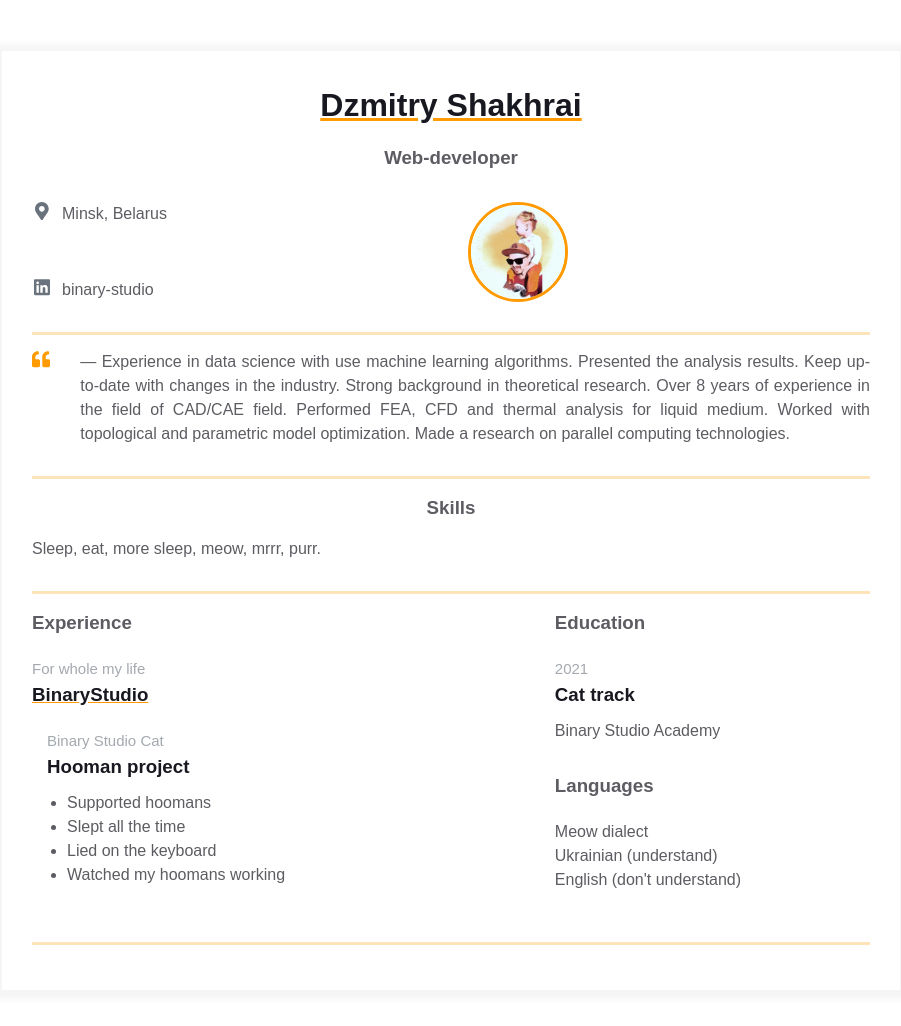
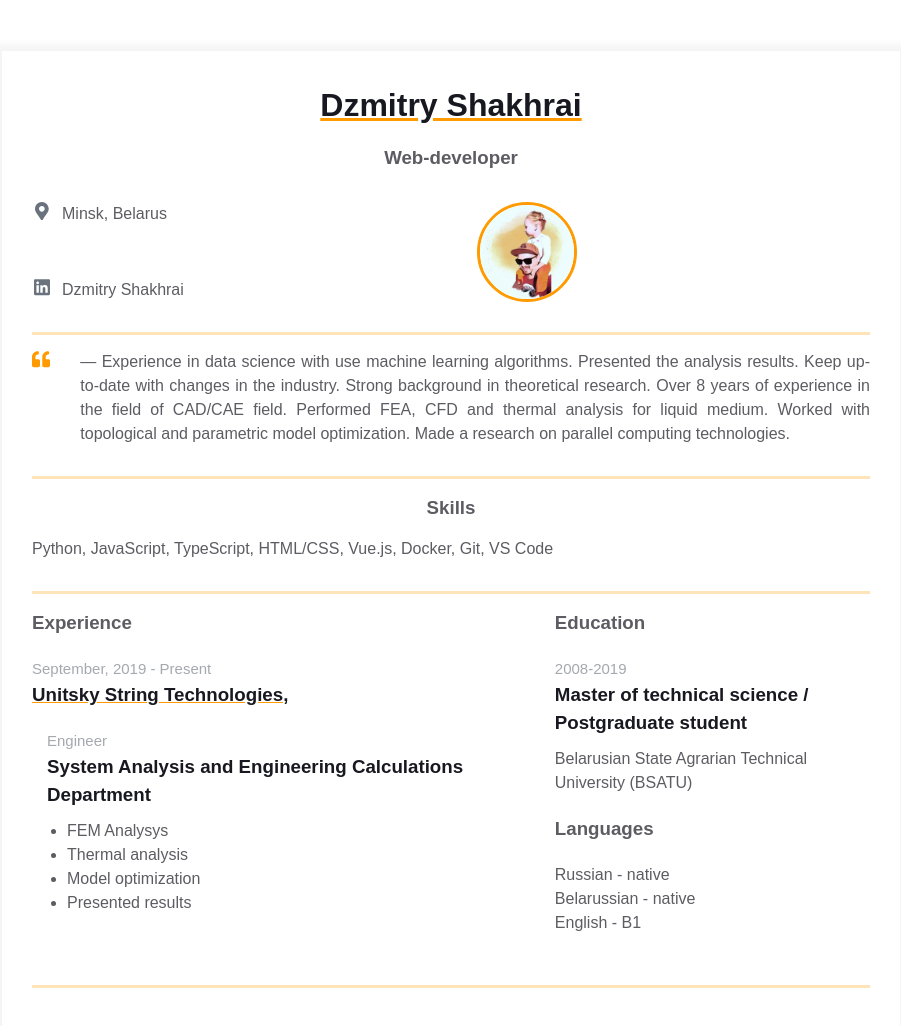
Before and after one commit to mitjasha/homepage, a plain HTML site: page index.html in a window 1280 px wide. Shown: the whole page, without its empty margins (189-1090 px from the left). Drawn offline with Linux system fonts and the light colour scheme.

Commit message:
Change resume information

```diff
--- a/index.html
+++ b/index.html
@@ -31,7 +31,7 @@
                   <span>Minsk, Belarus</span>
                 </a>
                 <a
-                  href="https://ua.linkedin.com/company/binary-studio_241166"
+                  href="https://www.linkedin.com/in/dzmitry-shakhrai-483ab310a/"
                   rel="author"
                   class="contact-info__item"
                 >
@@ -46,7 +46,7 @@
                       ></path>
                     </svg>
                   </div>
-                  <span>binary-studio</span>
+                  <span>Dzmitry Shakhrai</span>
                 </a>
               </div>
 
@@ -94,7 +94,8 @@
             <div class="skills">
               <h3 class="skills__header">Skills</h3>
               <p class="skills__text">
-                Sleep, eat, more sleep, meow, mrrr, purr.
+                Python, JavaScript, TypeScript, HTML/CSS, Vue.js, Docker, Git,
+                VS Code
               </p>
             </div>
           </div>
@@ -107,25 +108,25 @@
                 <div class="experiences__company">
                   <div class="experiences__company-header">
                     <span class="experiences__company-header-durability"
-                      >For whole my life</span
+                      >September, 2019 - Present</span
                     >
                     <h3 class="experiences__company-header-name">
-                      BinaryStudio
+                      Unitsky String Technologies,
                     </h3>
                   </div>
 
                   <div class="experiences__company-project">
                     <span class="experiences__company-project-role"
-                      >Binary Studio Cat</span
+                      >Engineer</span
                     >
                     <h3 class="experiences__company-project-name">
-                      Hooman project
+                      System Analysis and Engineering Calculations Department
                     </h3>
                     <ul class="experiences__company-project-responsibilities">
-                      <li>Supported hoomans</li>
-                      <li>Slept all the time</li>
-                      <li>Lied on the keyboard</li>
-                      <li>Watched my hoomans working</li>
+                      <li>FEM Analysys</li>
+                      <li>Thermal analysis</li>
+                      <li>Model optimization</li>
+                      <li>Presented results</li>
                     </ul>
                   </div>
                 </div>
@@ -137,28 +138,28 @@
                   <div class="additional-info__education-university">
                     <span
                       class="additional-info__education-university-durability"
-                      >2021</span
+                      >2008-2019</span
                     >
                     <h3
                       class="additional-info__education-university-speciality"
                     >
-                      Cat track
+                      Master of technical science / Postgraduate student
                     </h3>
                     <p class="additional-info__education-university-name">
-                      Binary Studio Academy
+                      Belarusian State Agrarian Technical University (BSATU)
                     </p>
                   </div>
                 </div>
 
                 <div class="additional-info__languages">
                   <h3 class="additional-info__languages-header">Languages</h3>
-                  <p class="additional-info__languages-item">Meow dialect</p>
                   <p class="additional-info__languages-item">
-                    Ukrainian (understand)
+                    Russian - native
                   </p>
                   <p class="additional-info__languages-item">
-                    English (don't understand)
+                    Belarussian - native
                   </p>
+                  <p class="additional-info__languages-item">English - B1</p>
                 </div>
               </div>
             </div>
```
